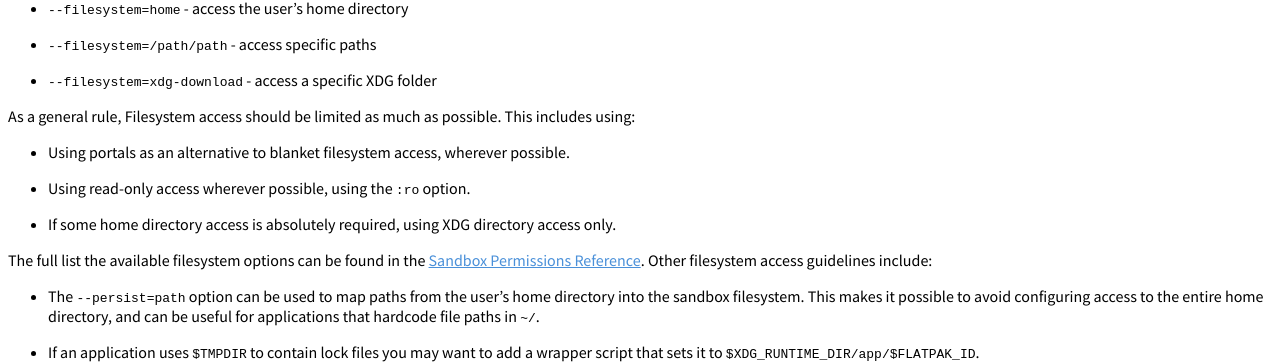
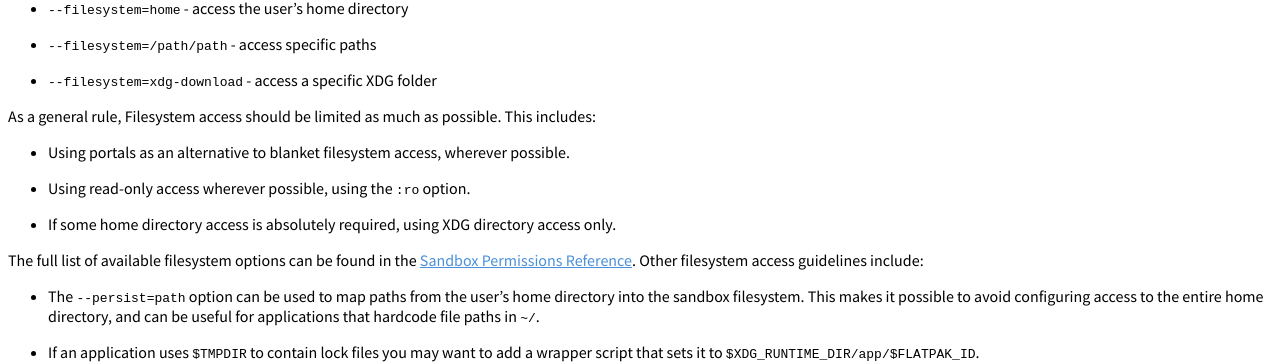
Before and after one commit to flatpak/flatpak-docs, a Sphinx documentation site: the page built from docs/sandbox-permissions.rst, in a window 1280 px wide and 900 px high, scrolled down 2267 px. Shown: the part 154-518 px from the top of the window. Built offline with Sphinx 7.4.7 and the Read the Docs theme 2.0.0, drawn with Linux system fonts in a browser that asks for light colours.

Commit message:
sandbox-permissions.rst: typos

```diff
--- a/docs/sandbox-permissions.rst
+++ b/docs/sandbox-permissions.rst
@@ -116,7 +116,7 @@ Flatpak provides a flexible set of options for this. Some examples include:
 - ``--filesystem=xdg-download`` - access a specific XDG folder
 
 As a general rule, Filesystem access should be limited as much as
-possible. This includes using:
+possible. This includes:
 
 - Using portals as an alternative to blanket filesystem access, wherever
   possible.
@@ -124,7 +124,7 @@ possible. This includes using:
 - If some home directory access is absolutely required, using XDG directory
   access only.
 
-The full list the available filesystem options can be found in the
+The full list of available filesystem options can be found in the
 :doc:`sandbox-permissions-reference`.
 Other filesystem access guidelines include:
 
```
